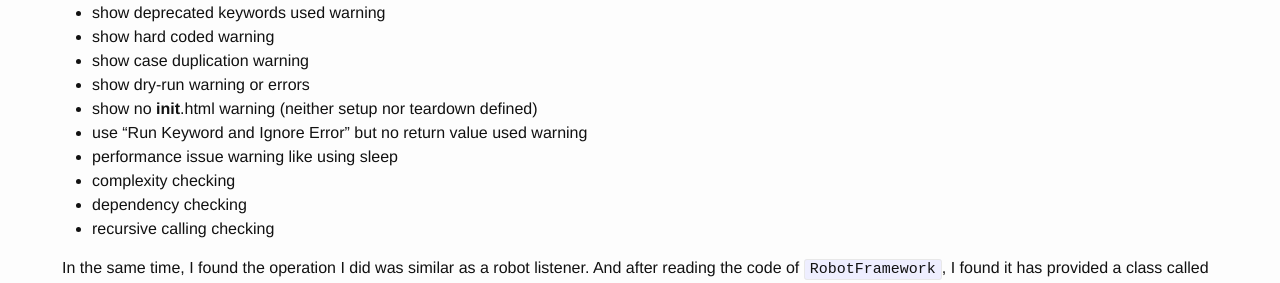
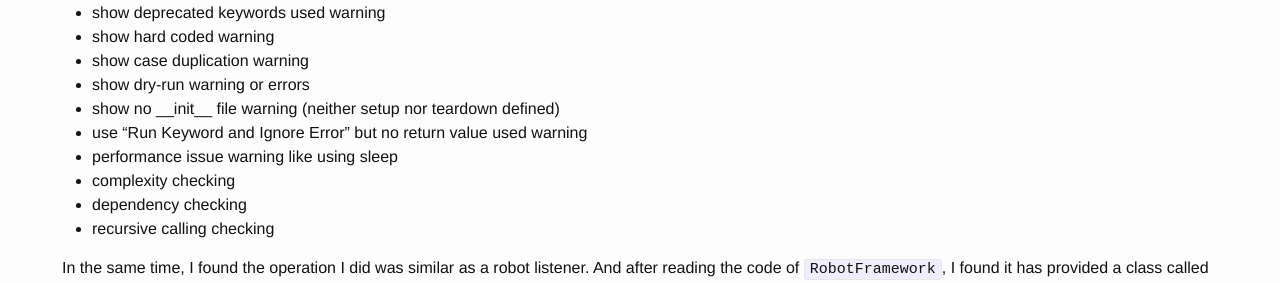
Before and after one commit to feiyuw/feiyuw.github.io, a Jekyll site: the page built from _posts/2015-05-27-do-static-analysis-on-robotframework-cases.md, in a window 1280 px wide and 900 px high, scrolled down 561 px. Shown: the part 160-443 px from the top of the window. Built offline with Jekyll 4.4.1, drawn with Linux system fonts in a browser that asks for light colours; nearby versions of some CDN libraries; Markdown is read by kramdown in place of the engine named in the settings; comment, search, counter and statistics services are not loaded.

Commit message:
fix some spell issue

```diff
--- a/_posts/2015-05-27-do-static-analysis-on-robotframework-cases.md
+++ b/_posts/2015-05-27-do-static-analysis-on-robotframework-cases.md
@@ -27,7 +27,7 @@ As the cases of RobotFramework may be saved as a HTML, a txt or csv file, we car
 * show hard coded warning
 * show case duplication warning
 * show dry-run warning or errors
-* show no __init__.html warning (neither setup nor teardown defined)
+* show no \_\_init\_\_ file warning (neither setup nor teardown defined)
 * use "Run Keyword and Ignore Error" but no return value used warning
 * performance issue warning like using sleep
 * complexity checking
```
